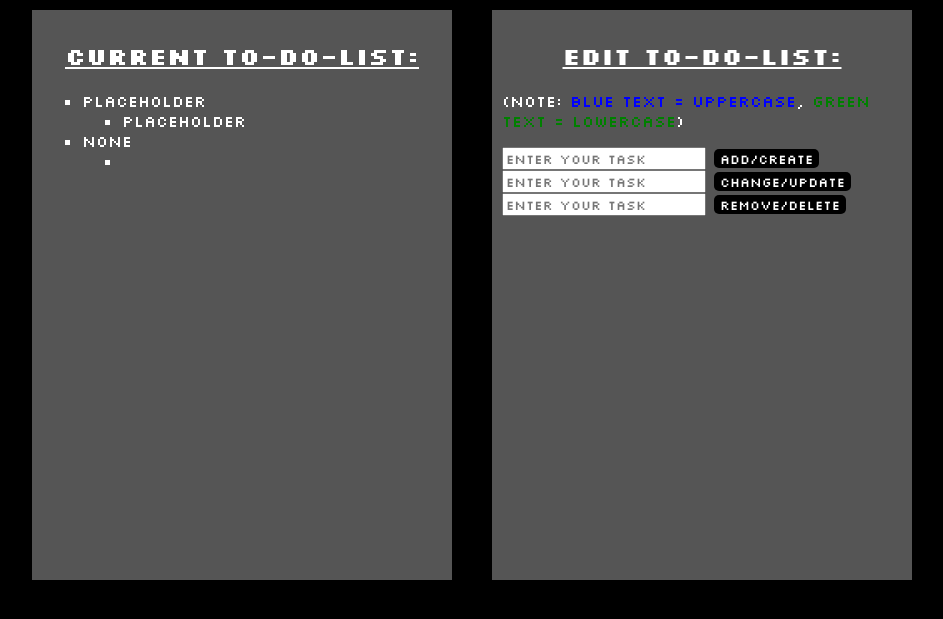
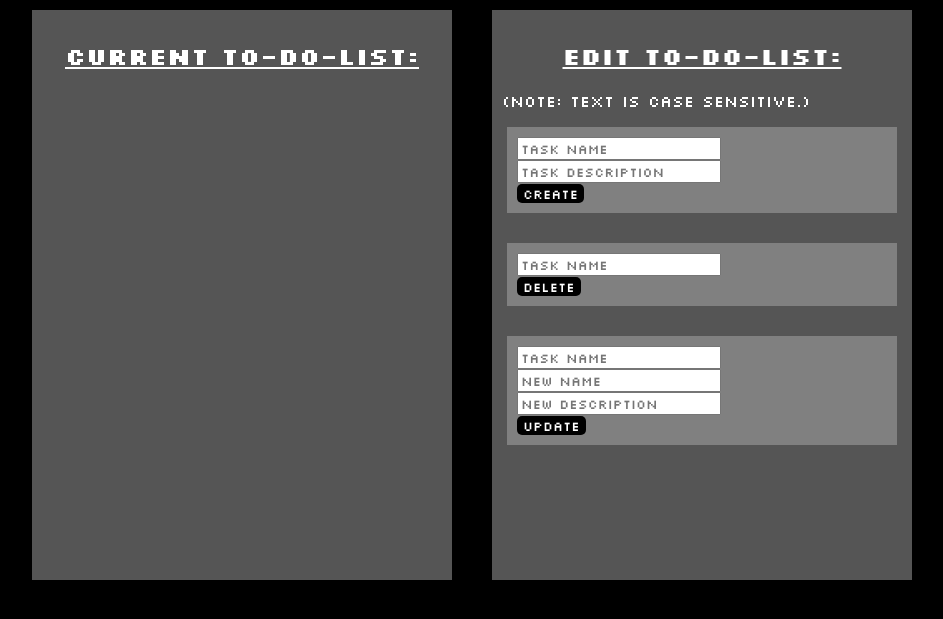
Before and after one commit to CSEcass/ToDoFlask, a Flask app: page / in a window 1280 px wide. Shown: the part 121-740 px from the top of the page, without its empty margins (168-1111 px from the left). Run offline with Flask 3, Linux system fonts and the light colour scheme; data that the repository does not hold is empty.

Commit message:
FINISHED ADDING AND DELETING FUNCTION, UPDATE STILL A WIP

```diff
--- a/app.py
+++ b/app.py
@@ -1,17 +1,24 @@
-from flask import Flask, render_template, request
+from flask import Flask, render_template, request, redirect
 from tinydb import TinyDB, Query
 
-db = TinyDB('./db.json')
+db = TinyDB('db.json')
 app = Flask(__name__)
+todo = Query()
+
 @app.route('/', methods=['GET', 'POST'])
 def hello():
-    todoName = request.form.get('todoCre')
-    if todoName == '':
-        print('No Input.')
-    else:
-        db.insert({'Name': todoName})
-    Name = todoName
-    return render_template('index.html', Name=Name)
+    if request.method == 'POST':
+        Name = request.form.get('todoName')
+        Desc = request.form.get('todoDesc')
+        db.insert({'Name': Name,'Desc': Desc})
+    todos = db.all()
+    return render_template('index.html', todos=todos)
+@app.route('/dele', methods=['GET', 'POST'])
+def delete():
+    if request.method == 'POST':
+        todoDel = request.form.get('todoDel')
+        db.remove(todo.Name == todoDel)
+    return redirect('/')
 
 if __name__ == '__main__':
     app.run(host='0.0.0.0', port='5000')
--- a/db.json
+++ b/db.json
@@ -1 +1 @@
-{"_default": {"1": {"Name": null}, "2": {"Name": null}, "3": {"Name": null}, "4": {"Name": null}, "5": {"Name": null}, "6": {"Name": null}, "7": {"Name": null}, "8": {"Name": null}}}
+{"_default": {"2": {"Name": "hello world", "Desc": "omg"}, "5": {"Name": "wash car", "Desc": "lol"}, "6": {"Name": "do homework", "Desc": "on computer"}}}
--- a/static/styles/styles.css
+++ b/static/styles/styles.css
@@ -20,9 +20,9 @@
 }
 article {
     background-color: rgb(85, 85, 85);
-    height: 550px;
-    width: 400px;
-    margin: 10px;
+    height: 550px ;
+    width: 400px ;
+    margin: 10px ;
     padding: 10px;
     overflow: auto;
 }
@@ -30,17 +30,12 @@
     text-decoration: underline;
     text-align: center;
 }
-ul {
-    list-style-type: square;
+ol {
+    background-color: gray;
+    margin: 5px;
 }
-li:hover {
-    text-decoration: underline;
-}
-#Blue {
-    color: blue;
-}
-#Green {
-    color: green;
+dd {
+    color: rgb(200, 200, 200);
 }
 button {
     display: inline-block;
@@ -56,9 +51,14 @@
     font-family: "Silkscreen", sans-serif;
     font-weight: 500;
     font-style: normal;
+    color: green;
 }
 input:focus {
+    outline: none;
     background-color: rgb(197, 197, 197);
   }
 form {
+    background-color: gray;
+    padding: 10px;
+    margin: 5px;
 }
--- a/templates/index.html
+++ b/templates/index.html
@@ -1,9 +1,9 @@
 <!DOCTYPE html>
 <html lang="en">
 <head>
+    <link rel="stylesheet" href="../static/styles/styles.css">
     <meta charset="UTF-8">
     <meta name="viewport" content="width=device-width, initial-scale=1.0">
-    <link rel="stylesheet" href="../static/styles/styles.css">
     <title>Home Page</title>
 </head>
 <body>
@@ -14,30 +14,42 @@
     <section>
         <article style="float: left;">
             <h2>Current To-Do-List:</h2>
-            <ul>
-                <li>Placeholder</li>
-                <ul>
-                    <li>Placeholder</li>
-                </ul>
-                <li>{{Name}}</li>
-                <ul>
-                    <li>{{Desc}}</li>
-                </ul>
-            </ul>
+            <ol>
+                <!--Add box arnd each todo(section li,dl,dd. NOT THE {}.)-->
+                {% for todo in todos %}
+                    <li>Name : {{todo['Name']}}</li>
+                    <dl>
+                        <dd>Description : {{todo['Desc']}}</dd>
+                    </dl>
+                {% endfor %}
+            </ol>
         </article>
         <article style="float: right;">
             <h2>Edit To-Do-List:</h2>
-            <p>(NOTE: <span id="Blue">Blue Text = Uppercase</span>, <span id="Green">Green Text = Lowercase</span>)</p>
-
-            <form id="form" action="{{url_for('hello')}}" method="post">
-                <input type="text" id="todCre" placeholder="Enter Your Task" name="todo">
-                <button id="add" type="Submit">Add/Create</button>
+            <p>(NOTE: text is case sensitive.)</p>
+            <form id="form1" action="{{url_for('hello')}}" method="post">
+                <input required type="text" placeholder="Task Name" name="todoName">
                 <br>
-                <input type="text" id="todoUpd" placeholder="Enter Your Task" name="Update">
-                <button id="add" type="Submit">Change/Update</button>
+                <input required type="text" placeholder="Task Description" name="todoDesc">
                 <br>
-                <input type="text" id="todoDel" placeholder="Enter Your Task" name="Delete">
-                <button id="add" type="Submit">Remove/Delete</button>
+                <button id="add" type="Submit">Create</button>
+            </form>
+            <br>
+            <form id="form2" action="{{url_for('delete')}}" method="post">
+                <input required type="text" placeholder="Task Name" name="todoDel">
+                <br>
+                <button id="del" type="Submit">Delete</button>
+            </form>
+            <br>
+            <!--LAST FUNCTION TO FINISH!!!! VVVVV-->
+            <form id="form3" action="{{url_for('hello')}}" method="put">
+                <input required type="text" placeholder="Task Name" name="todoUpd">
+                <br>
+                <input required type="text" placeholder="NEW Name" name="updName">
+                <br>
+                <input required type="text" placeholder="NEW Description" name="updDesc">
+                <br>
+                <button id="add" type="Submit">Update</button>
             </form>
         </article>
     </section>
```
